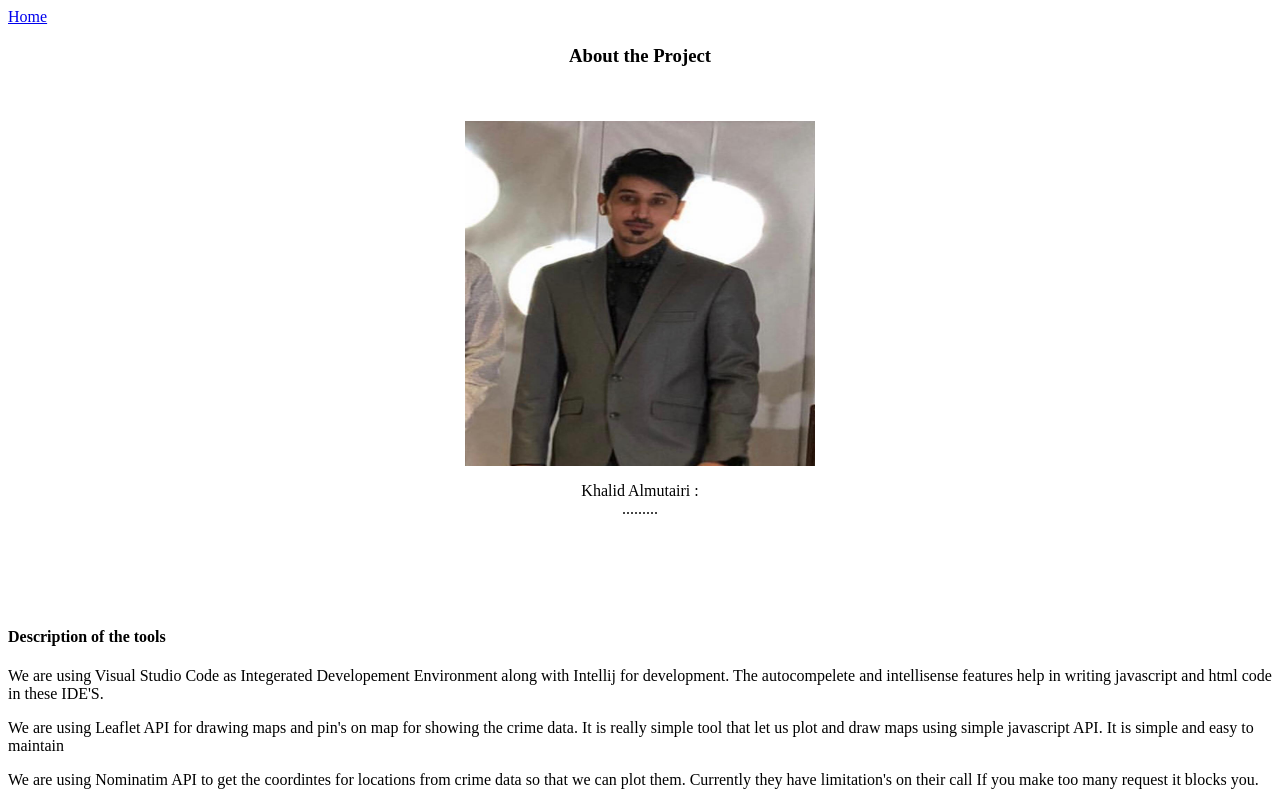
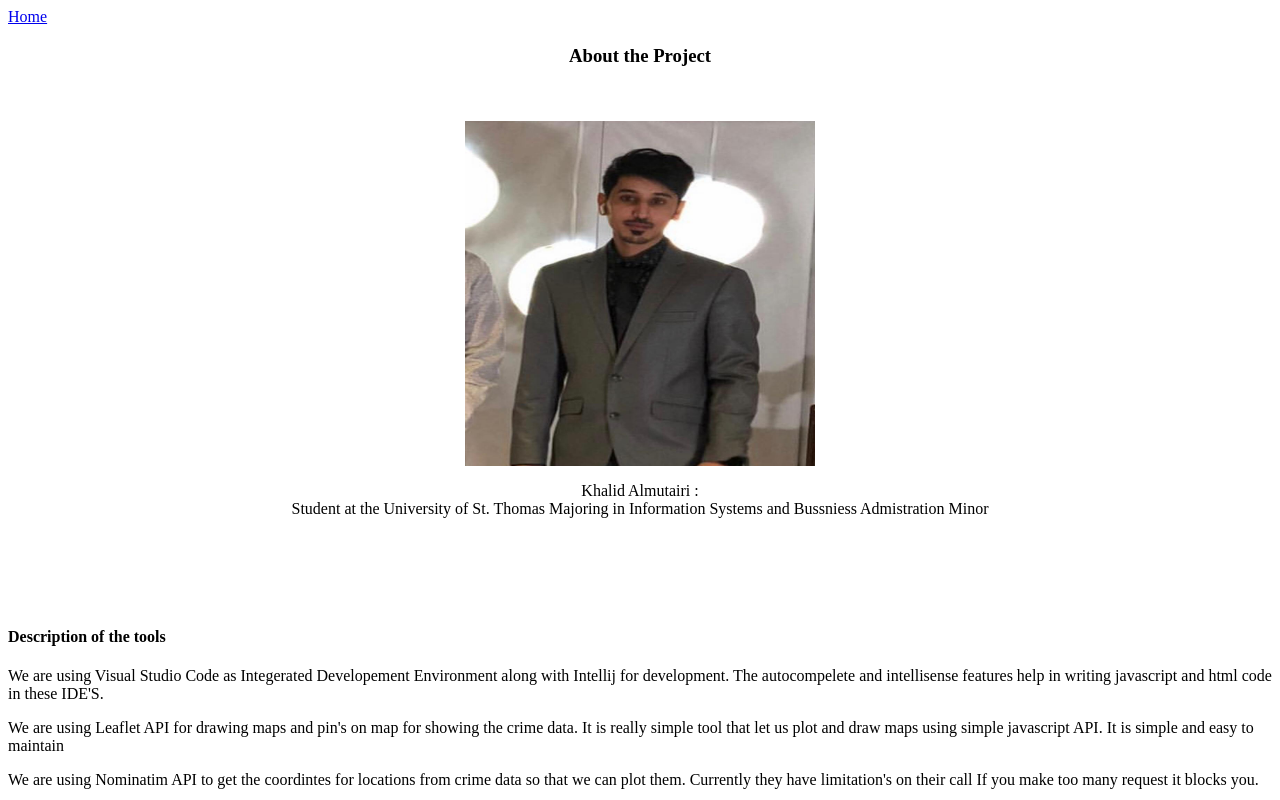
Before and after one commit to gem29/Project3-RESTfulServer, a website: page docs/about.html in a window 1280 px wide. Shown: the top 800 px of the page. Drawn offline with Linux system fonts and the light colour scheme.

Commit message:
Update about.html

```diff
--- a/docs/about.html
+++ b/docs/about.html
@@ -16,7 +16,7 @@
 	  <div class="col-sm">
 
 		<center><img src="img/im1.jpeg" width="350" height="345">
-			<p>Khalid Almutairi  :<br>   ......... </p></center>
+			<p>Khalid Almutairi  :<br>  Student at the University of St. Thomas Majoring in Information Systems and Bussniess Admistration Minor </p></center>
 		</div>
 	</div>
 
```
